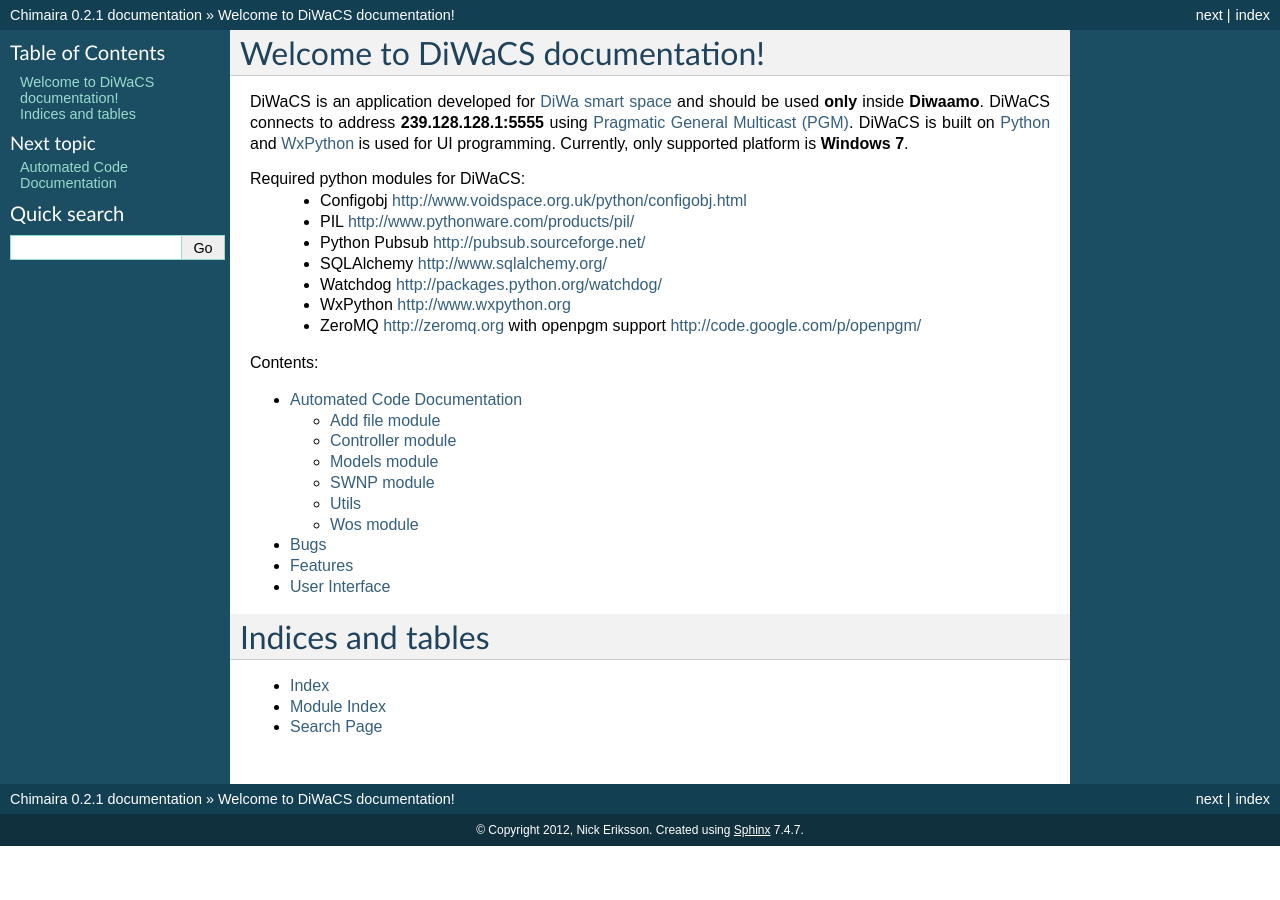
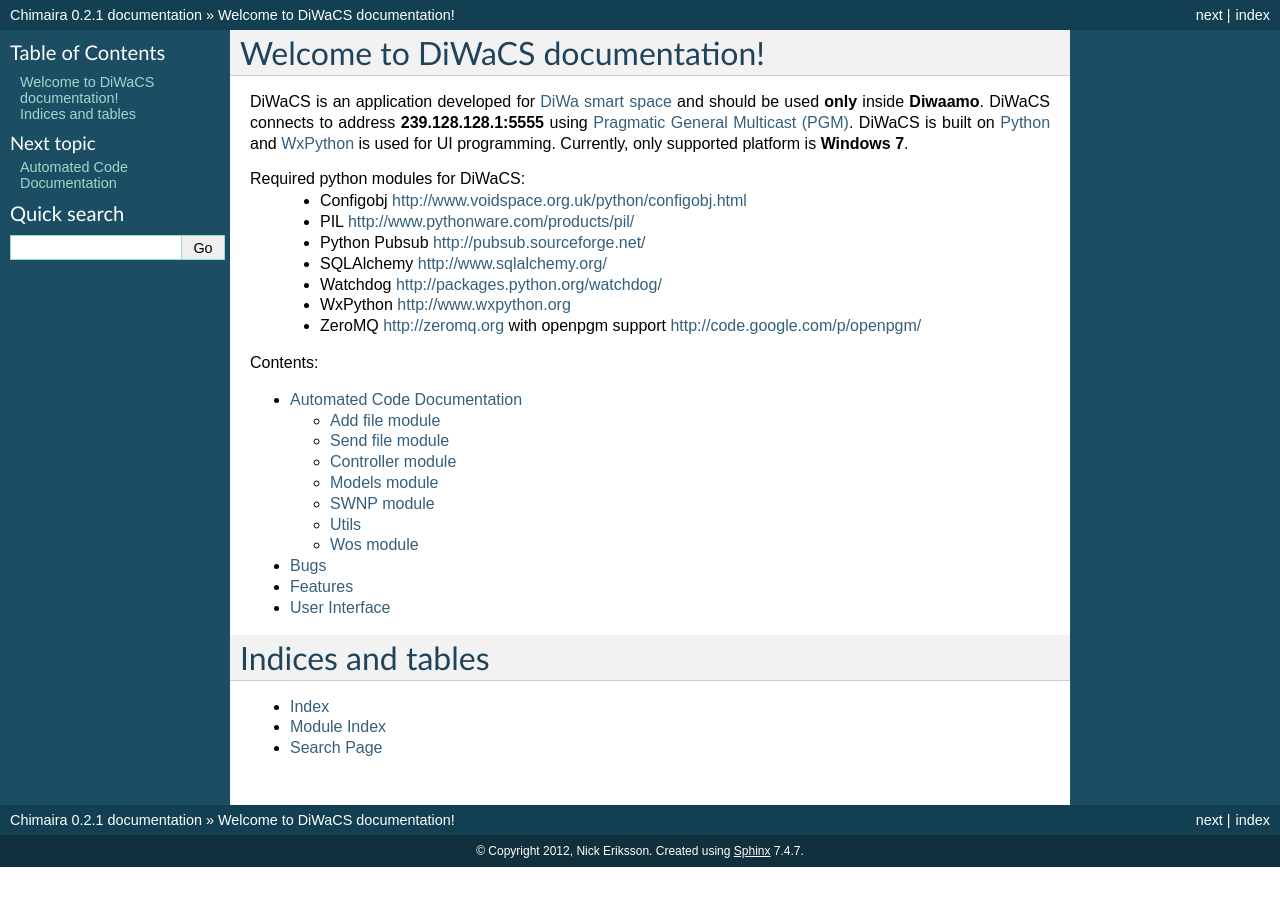
Before and after one commit to diwa-aalto/diwacs, a Sphinx documentation site: the page built from doc/index.rst, in a window 1280 px wide. Built offline with Sphinx 7.4.7, drawn with Linux system fonts in a browser that asks for light colours.

Commit message:
Documented send_file_to module and refactored add_file module return value to take argument count into consideration.

```diff
--- a/doc/api.rst
+++ b/doc/api.rst
@@ -4,6 +4,11 @@
 Add file module
 -----------------
 .. automodule:: add_file
+   :members:
+
+Send file module
+-----------------
+.. automodule:: send_file_to
    :members:
 
 Controller module
```
Also changed, not shown: 9 other files.
